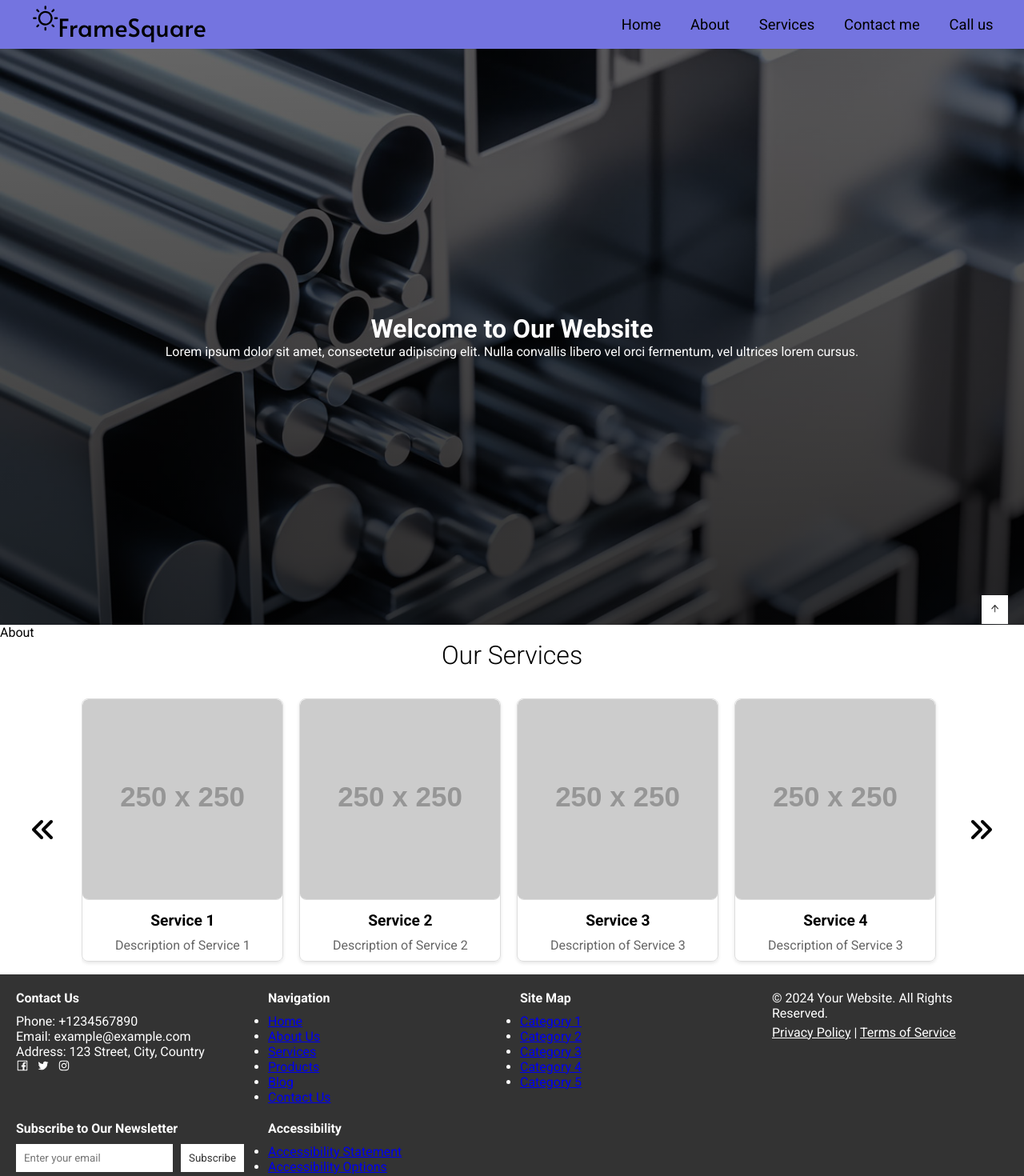
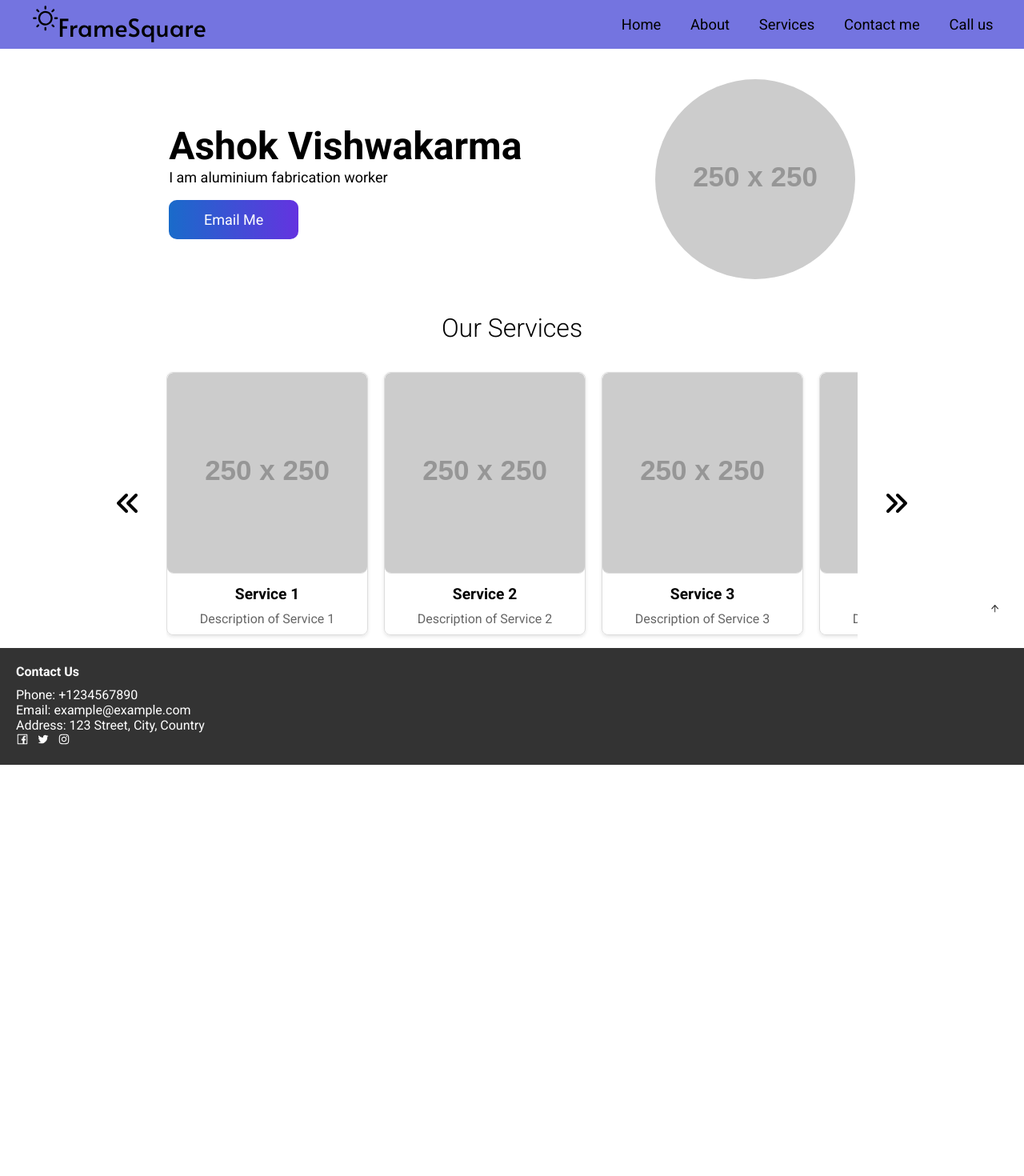
Before and after one commit to J-See/FrameSquare, a React (Vite) app: page / in a window 1280 px wide. Shown: the top 1470 px of the page at 80% size. After the commit the page ends 956 px from the top, so only its background shows below. Built offline with nearby package versions, Linux system fonts and the light colour scheme; a web font is replaced by a local one.

Commit message:
About section done along with footer unnecesaary parts removed

```diff
--- a/src/App.tsx
+++ b/src/App.tsx
@@ -9,7 +9,7 @@ const App = () => {
   return (
     <>
       <Nav />
-      <Hero />
+      {/* <Hero /> */}
       <About />
       <Services />
       <Footer />
--- a/src/assets/components/About.tsx
+++ b/src/assets/components/About.tsx
@@ -1,7 +1,49 @@
-import React from "react";
+import React, { useEffect, useState } from "react";
+import "../styles/About.css";
+const About = () => {
+  const [isMobile, setIsMobile] = useState(false);
+  useEffect(() => {
+    const checkIsMobile = () => {
+      setIsMobile(
+        /Android|webOS|iPhone|iPad|iPod|BlackBerry|IEMobile|Opera Mini/i.test(
+          navigator.userAgent
+        )
+      );
+    };
+    checkIsMobile();
+    window.addEventListener("resize", checkIsMobile);
+    return () => window.removeEventListener("resize", checkIsMobile);
+  }, []);
+  const handleContactClick = () => {
+    const phoneNumber = "9819459305";
+    const emailAddress = "your-email-address@example.com";
 
-const About = () => {
-  return <div>About</div>;
+    if (isMobile) {
+      if (/WhatsApp/.test(navigator.userAgent)) {
+        window.location.href = `whatsapp://send?phone=${phoneNumber}`;
+      } else {
+        window.location.href = `tel:${phoneNumber}`;
+      }
+    } else {
+      window.location.href = `mailto:${emailAddress}`;
+    }
+  };
+  return (
+    <div className="about-section">
+      {/* left part */}
+      <div className="left-part">
+        <h2>Ashok Vishwakarma</h2>
+        <p>I am aluminium fabrication worker</p>
+        <button className="contactButton" onClick={handleContactClick}>
+          {isMobile ? "Contact Me" : "Email Me"}
+        </button>
+      </div>
+      {/* right part */}
+      <div className="right-part">
+        <img src="https://via.placeholder.com/250" alt="about image" />
+      </div>
+    </div>
+  );
 };
 
 export default About;
--- a/src/assets/components/Footer.tsx
+++ b/src/assets/components/Footer.tsx
@@ -26,73 +26,7 @@ const Footer = () => {
           </a>
         </div>
       </div>
-      <div className="footer-navigation">
-        <h4>Navigation</h4>
-        <ul>
-          <li>
-            <a href="#">Home</a>
-          </li>
-          <li>
-            <a href="#">About Us</a>
-          </li>
-          <li>
-            <a href="#">Services</a>
-          </li>
-          <li>
-            <a href="#">Products</a>
-          </li>
-          <li>
-            <a href="#">Blog</a>
-          </li>
-          <li>
-            <a href="#">Contact Us</a>
-          </li>
-        </ul>
-      </div>
-      <div className="footer-sitemap">
-        <h4>Site Map</h4>
-        <ul>
-          <li>
-            <a href="#">Category 1</a>
-          </li>
-          <li>
-            <a href="#">Category 2</a>
-          </li>
-          <li>
-            <a href="#">Category 3</a>
-          </li>
-          <li>
-            <a href="#">Category 4</a>
-          </li>
-          <li>
-            <a href="#">Category 5</a>
-          </li>
-        </ul>
-      </div>
-      <div className="footer-legal">
-        <p>&copy; 2024 Your Website. All Rights Reserved.</p>
-        <p>
-          <a href="#">Privacy Policy</a> | <a href="#">Terms of Service</a>
-        </p>
-      </div>
-      <div className="footer-subscribe">
-        <h4>Subscribe to Our Newsletter</h4>
-        <form>
-          <input type="email" placeholder="Enter your email" />
-          <button type="submit">Subscribe</button>
-        </form>
-      </div>
-      <div className="footer-accessibility">
-        <h4>Accessibility</h4>
-        <ul>
-          <li>
-            <a href="#">Accessibility Statement</a>
-          </li>
-          <li>
-            <a href="#">Accessibility Options</a>
-          </li>
-        </ul>
-      </div>
+
       <button
         className="back-to-top"
         onClick={() => window.scrollTo({ top: 0, behavior: "smooth" })}
--- a/src/assets/components/Nav.tsx
+++ b/src/assets/components/Nav.tsx
@@ -8,7 +8,6 @@ const Nav = () => {
   const [active, setActive] = useState(false);
   const toggleMenu = () => {
     setActive(!active);
-    // console.log(active);
   };
   return (
     <>
--- a/src/assets/components/Services.tsx
+++ b/src/assets/components/Services.tsx
@@ -7,17 +7,21 @@ const Services = () => {
   const servicesContainerRef = useRef(null);
 
   const scrollLeft = () => {
+    if (servicesContainerRef.current) {
       servicesContainerRef.current.scrollBy({
         left: -300, // Adjust the scroll amount as needed
         behavior: "smooth",
       });
+    }
   };
 
   const scrollRight = () => {
+    if (servicesContainerRef.current) {
       servicesContainerRef.current.scrollBy({
         left: 300, // Adjust the scroll amount as needed
         behavior: "smooth",
       });
+    }
   };
   return (
     <div className="services-section container">
--- a/src/assets/styles/About.css
+++ b/src/assets/styles/About.css
@@ -0,0 +1,93 @@
+.about-section {
+    display: flex;
+    padding: 3% 10%;
+    flex-direction: row;
+    align-items: center;
+    justify-content: space-around;
+}
+
+.left-part {
+    h2 {
+        font-size: xxx-large;
+    }
+
+    p {
+        font-size: large;
+    }
+
+    /* .contactButton {
+        margin-top: 1rem;
+        padding: 1rem 2rem;
+        border: none;
+        border-radius: 5px;
+        background-color: #007bff;
+        color: #fff;
+        cursor: pointer;
+        transition: background-color 0.2s ease-in-out;
+
+        &:hover {
+            background-color: #0069d9;
+        }
+    } */
+
+    .contactButton {
+        background: linear-gradient(to right, #196BCA, #6433E0);
+        background-color: #196BCA;
+        color: #fff;
+        font-size: 18px;
+        font-weight: 400;
+        font-style: normal;
+        margin-top: 1em;
+        padding: 14px 15px;
+        width: 9em;
+        border: 0px solid #000;
+        border-radius: 10px;
+        display: inline-flex;
+        justify-content: center;
+        align-items: center;
+
+        &.contactButton:hover {
+            background: linear-gradient(to right, #5482d0, #7d5ee3);
+            background-color: #5482d0;
+        }
+
+        &.contactButton:active {
+            transform: scale(0.95);
+        }
+    }
+
+}
+
+.right-part>img {
+    border-radius: 50%;
+}
+
+@media only screen and (max-width: 767px) {
+    .about-section {
+        display: flex;
+        padding: 3% 10%;
+        flex-direction: column-reverse;
+        align-items: center;
+        justify-content: space-around;
+    }
+
+    .left-part {
+        display: flex;
+        flex-direction: column;
+        text-align: center;
+
+        h2 {
+            font-size: 2.5em;
+        }
+
+        .contactButton {
+            width: auto;
+        }
+    }
+
+    .right-part {
+        display: flex;
+        align-items: center;
+        flex-direction: column;
+    }
+}
--- a/src/assets/styles/Footer.css
+++ b/src/assets/styles/Footer.css
@@ -7,12 +7,7 @@
     grid-gap: 20px;
 }
 
-.footer-contact,
-.footer-navigation,
-.footer-sitemap,
-.footer-legal,
-.footer-subscribe,
-.footer-accessibility {
+.footer-contact {
     display: flex;
     flex-direction: column;
 }
@@ -34,43 +29,7 @@
     color: #ccc;
 }
 
-.footer-legal p {
-    margin-bottom: 5px;
-}
 
-.footer-legal a {
-    color: #fff;
-}
-
-.footer-legal a:hover {
-    color: #ccc;
-}
-
-.footer-subscribe form {
-    display: flex;
-    align-items: center;
-}
-
-.footer-subscribe input[type="email"],
-.footer-subscribe button {
-    padding: 10px;
-    margin-right: 10px;
-    border: none;
-}
-
-.footer-subscribe input[type="email"] {
-    flex: 1;
-}
-
-.footer-subscribe button {
-    background-color: #fff;
-    color: #333;
-    cursor: pointer;
-}
-
-.footer-subscribe button:hover {
-    background-color: #ccc;
-}
 
 .back-to-top {
     position: fixed;
--- a/src/assets/styles/Services.css
+++ b/src/assets/styles/Services.css
@@ -58,6 +58,15 @@
 
 /* > services container scrollbar */
 .services-container {
+    width: 54em;
+    height: auto;
+
+    &::-webkit-scrollbar {
+        display: none;
+    }
+}
+
+/* .services-container {
     &::-webkit-scrollbar {
         height: 7px;
         width: 7px;
@@ -82,7 +91,7 @@
             background-color: #62A34B;
         }
     }
-}
+} */
 
 
 
@@ -129,3 +138,17 @@
     color: #666;
     margin: 10px 10px;
 }
+
+@media only screen and (max-width: 767px) {
+    .services-section>h2 {
+        font-size: 1.8rem;
+    }
+
+    .service>img {
+        width: 13em;
+    }
+
+    .services-scroll-container {
+        column-gap: 1rem;
+    }
+}
```
Lines whose indentation alone changed are shown as unchanged.
